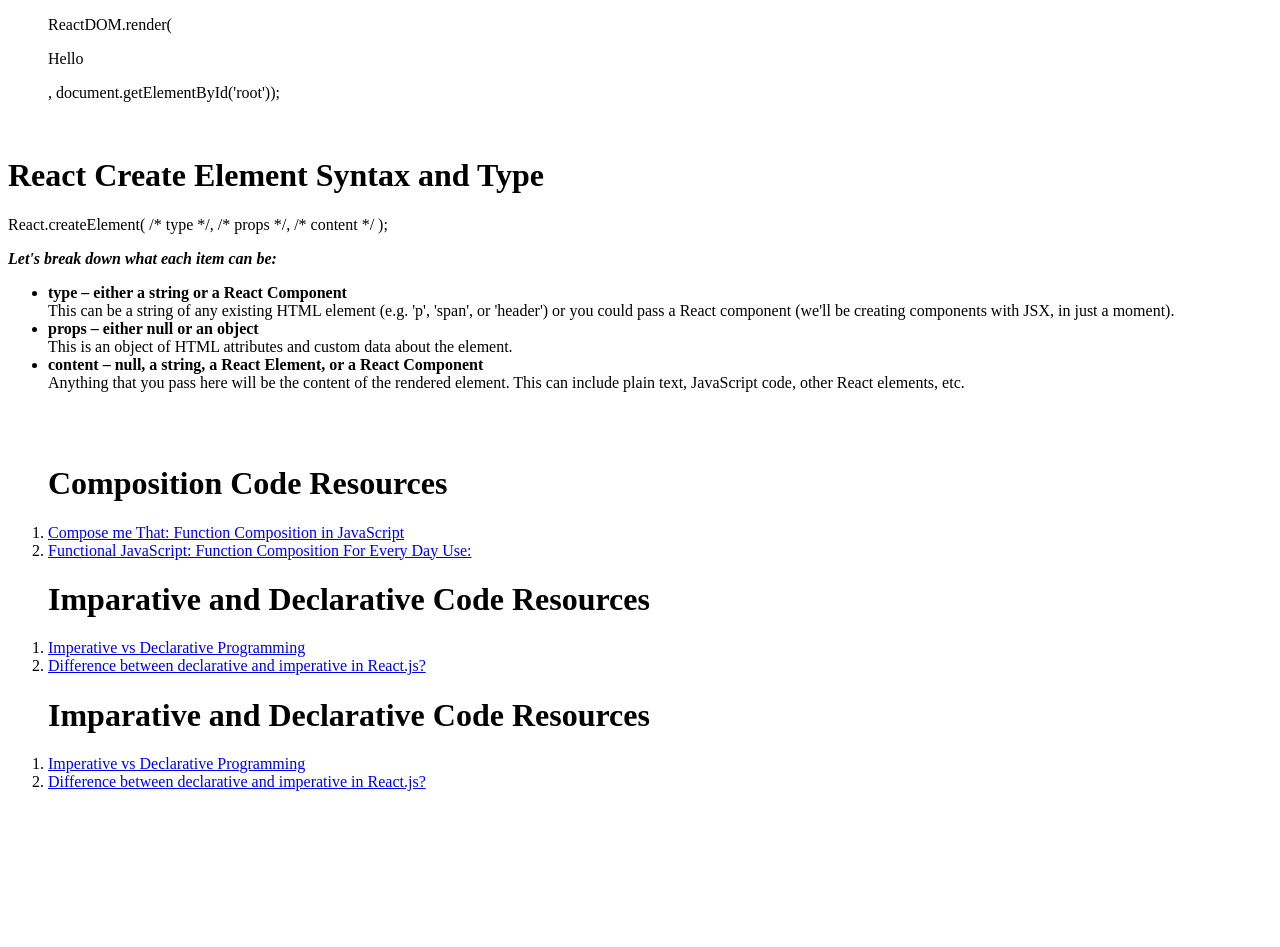
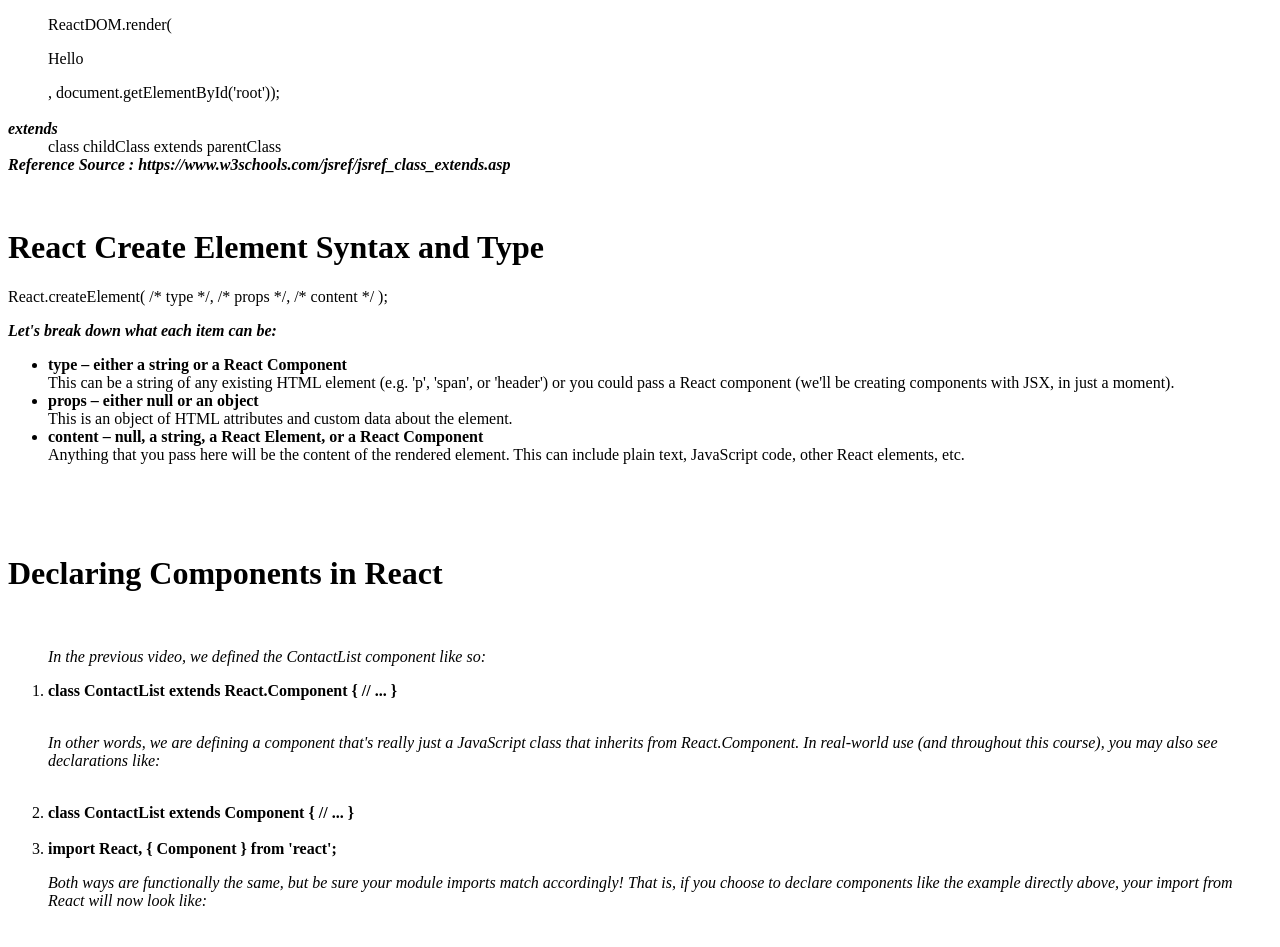
Before and after one commit to mariahMurdock/react-notes-to-look-back-on, a plain HTML site: page index.html in a window 1280 px wide. Shown: the part 457-1404 px from the top of the page. Before the commit the page ends 1264 px from the top, so only its background shows below. Drawn offline with Linux system fonts and the light colour scheme.

Commit message:
declaring components in react

```diff
--- a/index.html
+++ b/index.html
@@ -34,6 +34,11 @@
             ReactDOM.render(<p>Hello</p>, document.getElementById('root'));
           </div>
         </dd>
+        <br>
+        <dt><strong><em>extends</strong></em></dt>
+        <dd>class childClass extends parentClass</dd>
+        <dt><strong><em>Reference Source : https://www.w3schools.com/jsref/jsref_class_extends.asp</em></strong></dt>
+        <dd>
       </dl>
 
     </div>
@@ -62,6 +67,31 @@
     </div>
     <br>
     <br>
+    <br>
+
+    <div class="declaring-components-in-react">
+      <h1>Declaring Components in React</h1>
+      <br>
+      <ol>
+        <p><em>In the previous video, we defined the ContactList component like so:</em>
+
+        </p>
+        <li><strong>class ContactList extends React.Component {
+            // ...
+            }</strong></li><br>
+        <p><em>In other words, we are defining a component that's really just a JavaScript class that inherits from React.Component.
+
+            In real-world use (and throughout this course), you may also see declarations like:</em></p>
+        <br>
+        <li><strong>class ContactList extends Component {
+            // ...
+            }</strong></li><br>
+        <li><strong>import React, { Component } from 'react';</strong></li>
+        <p><em>Both ways are functionally the same, but be sure your module imports match accordingly! That is, if you choose to declare components like the example directly above, your import from React will now look like:</em></p><br>
+      </ol>
+
+    </div>
+
     <div id="compositionLinks">
 
       <ol>
```
